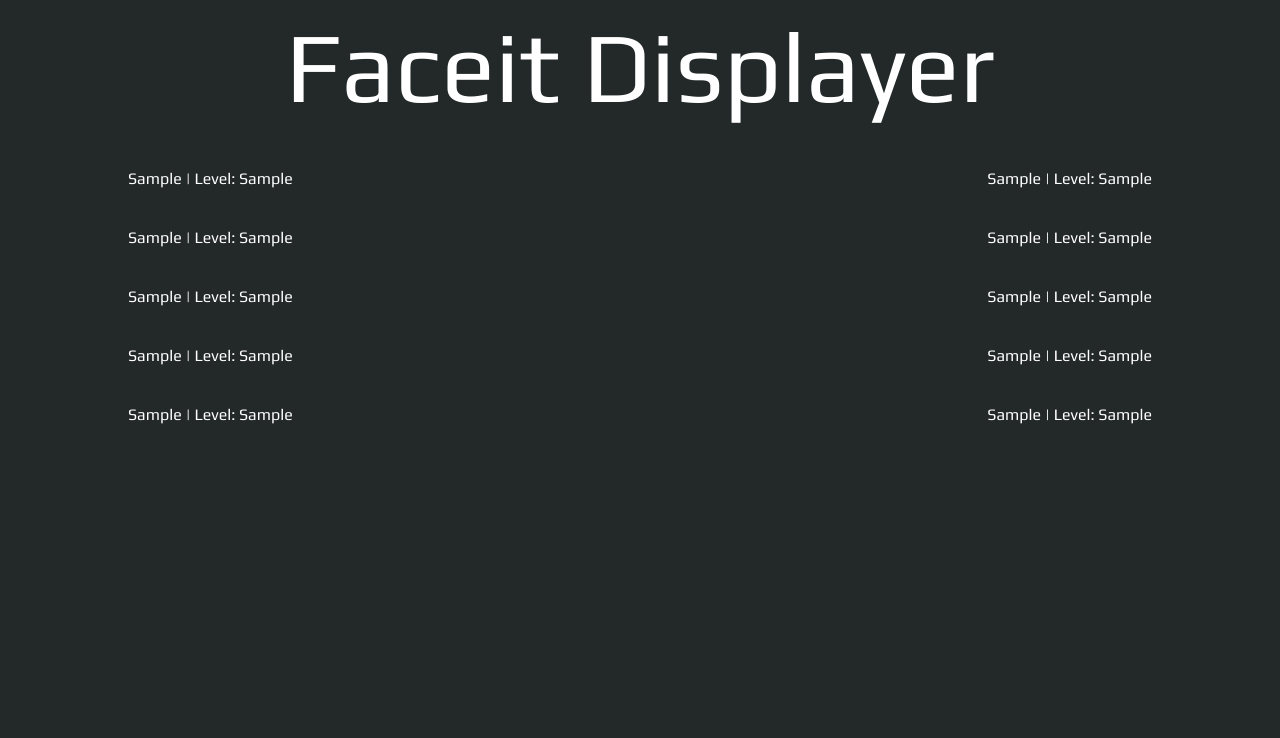
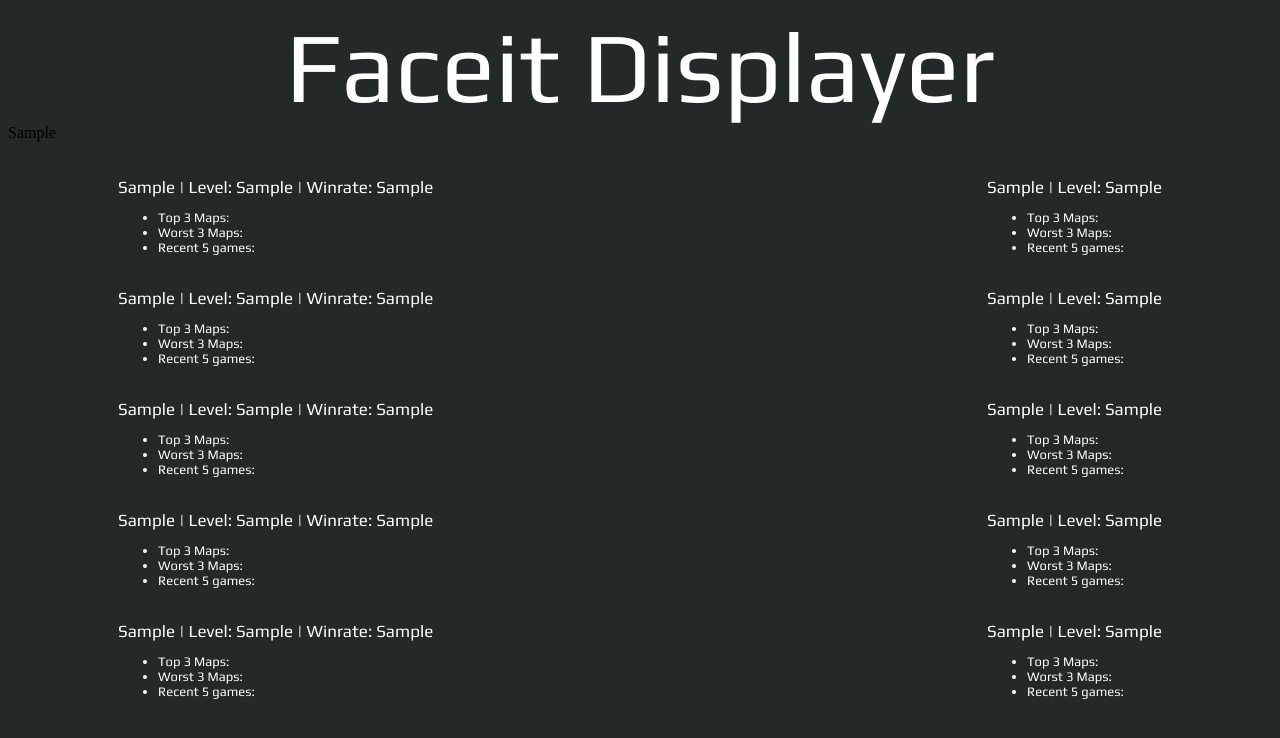
Before and after one commit to mled-v/faceit-displayer, a Flask app: template templates/match.html in a window 1280 px wide. Shown: the top 738 px of the page. Run offline with Flask 3, Linux system fonts and the light colour scheme; the template is opened without the code that fills it: most values are stand-ins (such as "Sample title", 1, 10 or a date in 2020).

Commit message:
added winrate

```diff
--- a/main.py
+++ b/main.py
@@ -1,6 +1,9 @@
 from flask import Flask, render_template, request
 from templates import api_connection
 from time import time
+from collections import defaultdict
+import asyncio
+import aiohttp
 
 app = Flask(__name__)
 
@@ -19,7 +22,47 @@ def add():
     #player id and rank from match data
     player_id_and_rank = api_connection.get_player_id_and_rank(match_data)
 
-    return render_template('match.html',player_id_and_rank = player_id_and_rank )
+    #stores the teams player id's
+    team1_player_ids = []
+    team2_player_ids = []
+
+    #grabs the teams player id's
+    for player_data in player_id_and_rank['team1_data'].values():
+        team1_player_ids.append(player_data[1])
+
+    for player_data in player_id_and_rank['team2_data'].values():
+        team2_player_ids.append(player_data[1])
+
+    team1_data = []
+
+    def get_tasks(session):
+            tasks = []
+            for player in team1_player_ids:
+                tasks.append(asyncio.create_task(session.get('https://open.faceit.com/data/v4/players/'
+                    + player + '/stats/cs2',
+                    headers={'Authorization': 'Bearer fde1c0a3-1e2c-4c2e-a982-8d851b6c43d9'}, ssl = False)))
+            return tasks
+
+    async def get_winrate():
+        async with aiohttp.ClientSession() as session:
+            tasks = get_tasks(session)
+            responses = await asyncio.gather(*tasks)
+            for response in responses:
+                team1_data.append(await response.json())
+
+    asyncio.run(get_winrate())
+
+    team1_winrates = []
+
+    for item in team1_data:
+        team1_winrates.append(item['lifetime']['Win Rate %'])
+
+
+
+
+
+    return render_template('match.html',player_id_and_rank = player_id_and_rank,
+                           team1_player_ids = team1_player_ids, team1_winrates = team1_winrates, team1_data = team1_data )
 
 
 if __name__ == '__main__':
--- a/static/styles.css
+++ b/static/styles.css
@@ -55,5 +55,10 @@ body {
 }
 
 .playerid {
-    padding: 20px;
+    padding: 10px;
+    font-size: 17px;
 }
+
+#stats {
+    font-size: 13px;
+}
--- a/templates/api_connection.py
+++ b/templates/api_connection.py
@@ -24,6 +24,16 @@ def get_match_data(match_id):
 
     return json_data
 
+def get_player_data(player_id):
+    response = requests.get(
+    'https://open.faceit.com/data/v4/players/' + player_id + '/stats/cs2',
+    headers={'Authorization': 'Bearer fde1c0a3-1e2c-4c2e-a982-8d851b6c43d9'}
+    )
+
+    json_data = response.json()
+
+    return json_data
+
 #This function will parse get_match_data and return [Player_id and rank]
 def get_player_id_and_rank(match_id):
     json_data = get_match_data(match_id)
@@ -37,14 +47,14 @@ def get_player_id_and_rank(match_id):
 
     for i in range(len(team1)):
         display_name = team1[i]['nickname']
-        player_id =team1[i]['game_player_id']
+        player_id =team1[i]['player_id']
         skill_level = team1[i]['game_skill_level']
         avatar = team1[i]['avatar']
         team1_ids[f'Player{i}'] = [display_name, player_id, skill_level, avatar]
 
     for i in range(len(team2)):
         display_name = team2[i]['nickname']
-        player_id =team2[i]['game_player_id']
+        player_id =team2[i]['player_id']
         skill_level = team2[i]['game_skill_level']
         avatar = team2[i]['avatar']
         team2_ids[f'Player{i}'] = [display_name, player_id, skill_level, avatar]
@@ -55,80 +65,11 @@ def get_player_id_and_rank(match_id):
     loaded_data["team1_data"] = team1_ids
     loaded_data["team2_data"] = team2_ids
 
+    print(loaded_data['team1_data'])
+
     return loaded_data
 
-print(get_player_id_and_rank(1))
 
-
-
-def team1_id(match_id):
-
-    response = requests.get(
-    'https://open.faceit.com/data/v4/matches/' + match_id,
-    headers={'Authorization': 'Bearer fde1c0a3-1e2c-4c2e-a982-8d851b6c43d9'})
-
-
-    json_data = response.json()
-
-    team1 = json_data['teams']['faction1']['roster']
-    team1_ids = {}
-
-    for i in range(len(team1)):
-        display_name = team1[i]['nickname']
-        player_id =team1[i]['game_player_id']
-        team1_ids[display_name] = player_id
-
-    return team1_ids
-
-def team2_id(match_id):
-
-    response = requests.get(
-    'https://open.faceit.com/data/v4/matches/' + match_id,
-    headers={'Authorization': 'Bearer fde1c0a3-1e2c-4c2e-a982-8d851b6c43d9'})
-
-    json_data = response.json()
-
-    team2 = json_data['teams']['faction2']['roster']
-    team2_ids = {}
-
-    for i in range(len(team2)):
-        display_name =team2[i]['nickname']
-        player_id = team2[i]['game_player_id']
-        team2_ids[display_name] = player_id
-
-    return team2_ids
-
-def team1_nicknames(match_id):
-    response = requests.get(
-    'https://open.faceit.com/data/v4/matches/' + match_id,
-    headers={'Authorization': 'Bearer fde1c0a3-1e2c-4c2e-a982-8d851b6c43d9'})
-
-    json_data = response.json()
-
-    team1 = json_data['teams']['faction1']['roster']
-    team1_nicknames = []
-
-    for i in range(len(team1)):
-        display_name =team1[i]['nickname']
-        team1_nicknames.append(display_name)
-
-    return team1_nicknames
-
-def team2_nicknames(match_id):
-    response = requests.get(
-    'https://open.faceit.com/data/v4/matches/' + match_id,
-    headers={'Authorization': 'Bearer fde1c0a3-1e2c-4c2e-a982-8d851b6c43d9'})
-
-    json_data = response.json()
-
-    team2 = json_data['teams']['faction2']['roster']
-    team2_nicknames = []
-
-    for i in range(len(team2)):
-        display_name =team2[i]['nickname']
-        team2_nicknames.append(display_name)
-
-    return team2_nicknames
 
 
 def win_rate_overall(player_id):
@@ -140,6 +81,8 @@ def win_rate_overall(player_id):
 
     overall_winrate = json_data['lifetime']['Win Rate %']
     return overall_winrate
+
+print(win_rate_overall('3137eb0b-7901-4783-9480-daced3aad07d'))
 
 
 def win_rate_by_map(player_id):
--- a/templates/match.html
+++ b/templates/match.html
@@ -4,32 +4,63 @@
     <meta charset="UTF-8">
     <meta name="viewport" content="width=device-width, initial-scale=1.0">
     <link rel="stylesheet" type="text/css" href="../static/styles.css" />
-    <title>Add Result</title>
+    <title>Match Data</title>
 </head>
 <body>
     <div class="class0">Faceit Displayer</div>
+    <div>{{team1_winrates}}</div>
 
     <div class="teams">
         <div class="Team1">
             <div class="playerid" id="player0">
                 {{player_id_and_rank['team1_data']['Player0'][0]}} |
-                Level: {{player_id_and_rank['team1_data']['Player0'][2]}}
+                Level: {{player_id_and_rank['team1_data']['Player0'][2]}}  |
+                Winrate: {{team1_winrates[0]}}
+                <ul id = "stats">
+                    <li>Top 3 Maps:</li>
+                    <li>Worst 3 Maps:</li>
+                    <li>Recent 5 games:</li>
+                </ul>
             </div>
             <div class="playerid" id="player1">
                 {{player_id_and_rank['team1_data']['Player1'][0]}} |
-                Level: {{player_id_and_rank['team1_data']['Player1'][2]}}
+                Level: {{player_id_and_rank['team1_data']['Player1'][2]}} |
+                Winrate: {{team1_winrates[1]}}
+                <ul id = "stats">
+                    <li>Top 3 Maps:</li>
+                    <li>Worst 3 Maps:</li>
+                    <li>Recent 5 games:</li>
+                </ul>
             </div>
             <div class="playerid" id="player2">
                 {{player_id_and_rank['team1_data']['Player2'][0]}} |
-                Level: {{player_id_and_rank['team1_data']['Player2'][2]}}
+                Level: {{player_id_and_rank['team1_data']['Player2'][2]}} |
+                Winrate: {{team1_winrates[2]}}
+                <ul id = "stats">
+                    <li>Top 3 Maps:</li>
+                    <li>Worst 3 Maps:</li>
+                    <li>Recent 5 games:</li>
+                </ul>
             </div>
             <div class="playerid" id="player3">
                 {{player_id_and_rank['team1_data']['Player3'][0]}} |
-                Level: {{player_id_and_rank['team1_data']['Player3'][2]}}
+                Level: {{player_id_and_rank['team1_data']['Player3'][2]}} |
+                Winrate: {{team1_winrates[3]}}
+                <ul id = "stats">
+                    <li>Top 3 Maps:</li>
+                    <li>Worst 3 Maps:</li>
+                    <li>Recent 5 games:</li>
+                </ul>
             </div>
             <div class="playerid" id="player4">
                 {{player_id_and_rank['team1_data']['Player4'][0]}} |
-                Level: {{player_id_and_rank['team1_data']['Player4'][2]}}
+                Level: {{player_id_and_rank['team1_data']['Player4'][2]}} |
+                Winrate: {{team1_winrates[4]}}
+                <ul id = "stats">
+                    <li>Top 3 Maps:</li>
+                    <li>Worst 3 Maps:</li>
+                    <li>Recent 5 games:</li>
+                </ul>
             </div>
         </div>
 
@@ -37,22 +68,47 @@
                 <div class="playerid" id="player0">
                     {{player_id_and_rank['team2_data']['Player0'][0]}} |
                     Level: {{player_id_and_rank['team2_data']['Player0'][2]}}
+                    <ul id = "stats">
+                        <li>Top 3 Maps:</li>
+                        <li>Worst 3 Maps:</li>
+                        <li>Recent 5 games:</li>
+                    </ul>
                 </div>
                 <div class="playerid" id="player1">
                     {{player_id_and_rank['team2_data']['Player1'][0]}} |
                     Level: {{player_id_and_rank['team2_data']['Player1'][2]}}
+                    <ul id = "stats">
+                        <li>Top 3 Maps:</li>
+                        <li>Worst 3 Maps:</li>
+                        <li>Recent 5 games:</li>
+                    </ul>
                 </div>
                 <div class="playerid" id="player2">
                     {{player_id_and_rank['team2_data']['Player2'][0]}} |
                     Level: {{player_id_and_rank['team2_data']['Player2'][2]}}
+                    <ul id = "stats">
+                        <li>Top 3 Maps:</li>
+                        <li>Worst 3 Maps:</li>
+                        <li>Recent 5 games:</li>
+                    </ul>
                 </div>
                 <div class="playerid" id="player3">
                     {{player_id_and_rank['team2_data']['Player3'][0]}} |
                     Level: {{player_id_and_rank['team2_data']['Player3'][2]}}
+                    <ul id = "stats">
+                        <li>Top 3 Maps:</li>
+                        <li>Worst 3 Maps:</li>
+                        <li>Recent 5 games:</li>
+                    </ul>
                 </div>
                 <div class="playerid" id="player4">
                     {{player_id_and_rank['team2_data']['Player4'][0]}} |
                     Level: {{player_id_and_rank['team2_data']['Player4'][2]}}
+                    <ul id = "stats">
+                        <li>Top 3 Maps:</li>
+                        <li>Worst 3 Maps:</li>
+                        <li>Recent 5 games:</li>
+                    </ul>
                 </div>
     </div>
 
```
